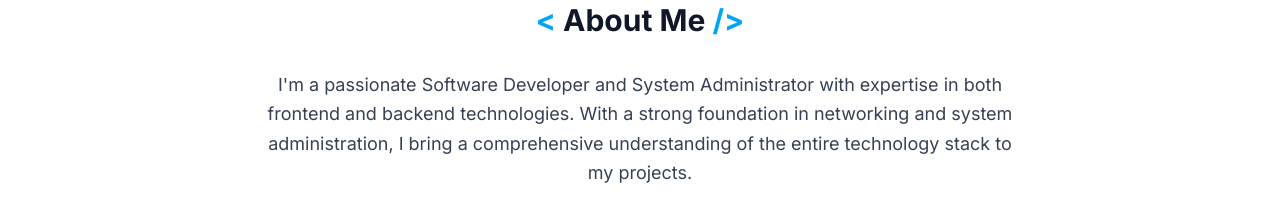
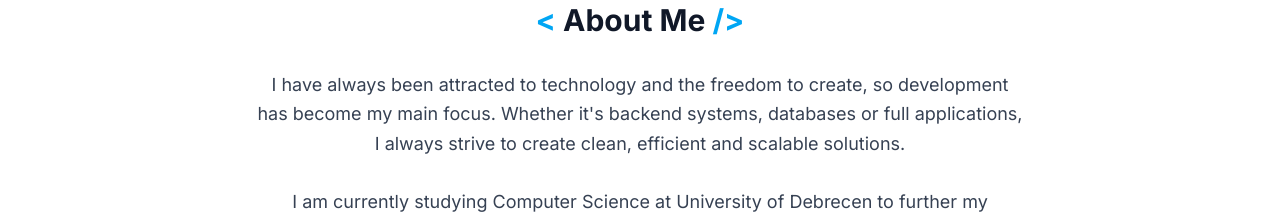
Before and after one commit to cseri502/portfolio, a Vue app: page / in a window 1280 px wide. Shown: the part 718-935 px from the top of the page. Built offline with nearby package versions, Linux system fonts and the light colour scheme; no server answers.

Commit message:
Update
- Implement proper about section
- Add cert info

```diff
--- a/src/locales/de.json
+++ b/src/locales/de.json
@@ -9,7 +9,7 @@
     },
     "about": {
         "title": "Über mich",
-        "content": "Ich bin ein leidenschaftlicher Full Stack Entwickler und Systemadministrator mit Fachkenntnissen in Frontend- und Backend-Technologien. Mit einer soliden Grundlage in Netzwerktechnologie und Systemadministration bringe ich ein umfassendes Verständnis des gesamten Technologie-Stacks in meine Projekte ein.",
+        "content": "Ich war schon immer von Technologie und der Freiheit, etwas zu erschaffen, angezogen, weshalb die Entwicklung zu meinem Hauptschwerpunkt geworden ist. Egal, ob es sich um Backend-Systeme, Datenbanken oder vollständige Anwendungen handelt, ich bin immer bestrebt, saubere, effiziente und skalierbare Lösungen zu schaffen.\n\nIch studiere derzeit Informatik an der Universität Debrecen, um meine Kenntnisse in der Softwareentwicklung zu vertiefen. Zuvor habe ich am DSZC Mechwart eine Qualifikation in IT-Systemmanagement erworben, wo ich auch Einblicke in die Welt der Netzwerke und des Servermanagements erhielt. Dieser Hintergrund ermöglicht es mir, nicht nur auf der Code-Ebene zu denken, sondern mich auch auf den effizienten Betrieb der Infrastruktur und der Systeme zu konzentrieren.\n\nIch bin motiviert durch kontinuierliche Entwicklung und neue Herausforderungen, daher bin ich immer auf der Suche nach Projekten, bei denen Kreativität, Präzision und tiefes technisches Wissen gefragt sind. Wenn Sie mit mir zusammenarbeiten möchten, kontaktieren Sie mich!",
         "cv": "Mein Lebenslauf"
     },
     "education": {
@@ -36,6 +36,7 @@
         "title": "Fertigkeiten",
         "categories": ["Alle", "Frontend", "Backend", "Datenbanken", "Sonstige"],
         "certifications": "Zertifikate",
+        "certInfo": "Klicken Sie auf den Namen des Zertifikats, um es zu öffnen.",
         "certCategories": ["Alle", "Netzwerke", "Entwicklung", "IT"]
     },
     "projects": {
--- a/src/locales/en.json
+++ b/src/locales/en.json
@@ -9,7 +9,7 @@
     },
     "about": {
         "title": "About Me",
-        "content": "I'm a passionate Software Developer and System Administrator with expertise in both frontend and backend technologies. With a strong foundation in networking and system administration, I bring a comprehensive understanding of the entire technology stack to my projects.",
+        "content": "I have always been attracted to technology and the freedom to create, so development has become my main focus. Whether it's backend systems, databases or full applications, I always strive to create clean, efficient and scalable solutions.\n\nI am currently studying Computer Science at University of Debrecen to further my knowledge in software development. Previously, I obtained a qualification in IT systems management at DSZC Mechwart, where I also gained insight into the world of networking and server management. This background allows me to think not only at the code level, but also to focus on the efficient operation of the infrastructure and systems.\n\nI am motivated by continuous development and new challenges, so I am always looking for projects where creativity, precision and deep technical knowledge are required. If you want to work with me, contact me!",
         "cv": "Check my CV"
     },
     "education": {
@@ -36,6 +36,7 @@
         "title": "Skills",
         "categories": ["All", "Frontend", "Backend", "Databases", "Other"],
         "certifications": "Certifications",
+        "certInfo": "Click on the certificate name to open it.",
         "certCategories": ["All", "Networking", "Development", "IT"]
     },
     "projects": {
--- a/src/locales/hu.json
+++ b/src/locales/hu.json
@@ -9,7 +9,7 @@
     },
     "about": {
         "title": "Rólam",
-        "content": "Szenvedélyes Full Stack Fejlesztő és Rendszergazda vagyok, szakértelemmel mind a frontend, mind a backend technológiákban. A hálózati és rendszeradminisztrációban szerzett erős alapokkal átfogó ismeretekkel rendelkezem a teljes technológiai stack-ről.",
+        "content": "Mindig is vonzott a technológia és az alkotás szabadsága, ezért a fejlesztés vált a fő területemmé. Legyen szó backend rendszerekről, adatbázisokról vagy teljes alkalmazásokról, mindig arra törekszem, hogy tiszta, hatékony és skálázható megoldásokat hozzak létre.\n\nJelenleg a Debreceni Egyetemen tanulok programtervező informatikus szakon, hogy tovább mélyítsem tudásomat a szoftverfejlesztés területén. Korábban a DSZC Mechwart intézményben szereztem informatikai rendszerüzemeltető képesítést, amely során a hálózatok és a szerverüzemeltetés világába is betekintést nyertem. Ez a háttér lehetővé teszi, hogy ne csak a kód szintjén gondolkodjak, hanem az infrastruktúra és a rendszerek hatékony működésére is odafigyeljek.\n\nA folyamatos fejlődés és az új kihívások motiválnak, ezért mindig keresem azokat a projekteket, ahol kreativitásra, precizitásra és mély technikai tudásra van szükség. Ha szeretnél velem dolgozni, vedd fel velem a kapcsolatot!",
         "cv": "Önéletrajzom"
     },
     "education": {
@@ -36,6 +36,7 @@
         "title": "Ismeretek",
         "categories": ["Összes", "Frontend", "Backend", "Adatbázisok", "Egyéb"],
         "certifications": "Tanúsítványok",
+        "certInfo": "Kattints a tanúsítvány nevére a megnyitáshoz.",
         "certCategories": ["Összes", "Hálózatok", "Fejlesztés", "IT"]
     },
     "projects": {
--- a/src/views/Home.vue
+++ b/src/views/Home.vue
@@ -106,9 +106,7 @@ const projects = [
       <div class="section-container">
         <Title :title="t.about.title" />
         <div class="max-w-3xl mx-auto text-center">
-          <p class="text-lg text-gray-700 dark:text-gray-300 mb-8 leading-relaxed">
-            {{ t.about.content }}
-          </p>
+          <p class="text-lg text-gray-700 dark:text-gray-300 mb-8 leading-relaxed" v-html="t.about.content.replace(/\n/g, '<br>')"></p>
           <a href="/cv.pdf" target="_blank" class="btn btn-primary inline-flex items-center">
             <Icon icon="ph:file-pdf" class="mr-2 w-5 h-5" />
             {{ t.about.cv }}
@@ -160,8 +158,9 @@ const projects = [
 
         <!-- Certifications Section -->
         <div class="mt-16 pt-8 border-t border-gray-100 dark:border-gray-800">
-          <h3 class="text-center text-2xl font-bold mb-8 text-gray-900 dark:text-white">{{ t.skills.certifications }}
+          <h3 class="text-center text-2xl font-bold text-gray-900 dark:text-white">{{ t.skills.certifications }}
           </h3>
+          <p class="text-center text-gray-700 dark:text-gray-300 mb-8 max-w-2xl mx-auto">{{ t.skills.certInfo }}</p>
 
           <!-- Certification Tabs -->
           <div class="flex justify-center overflow-x-auto pb-2">
```
